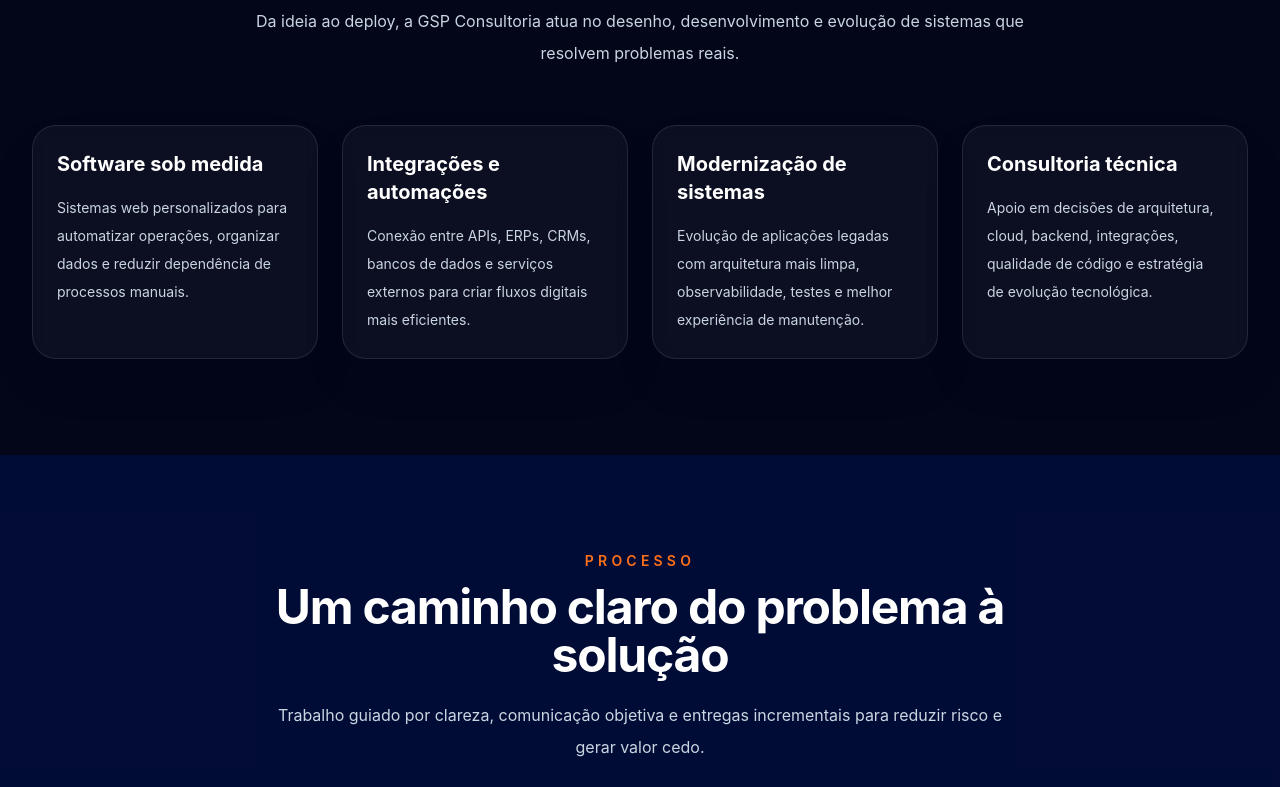
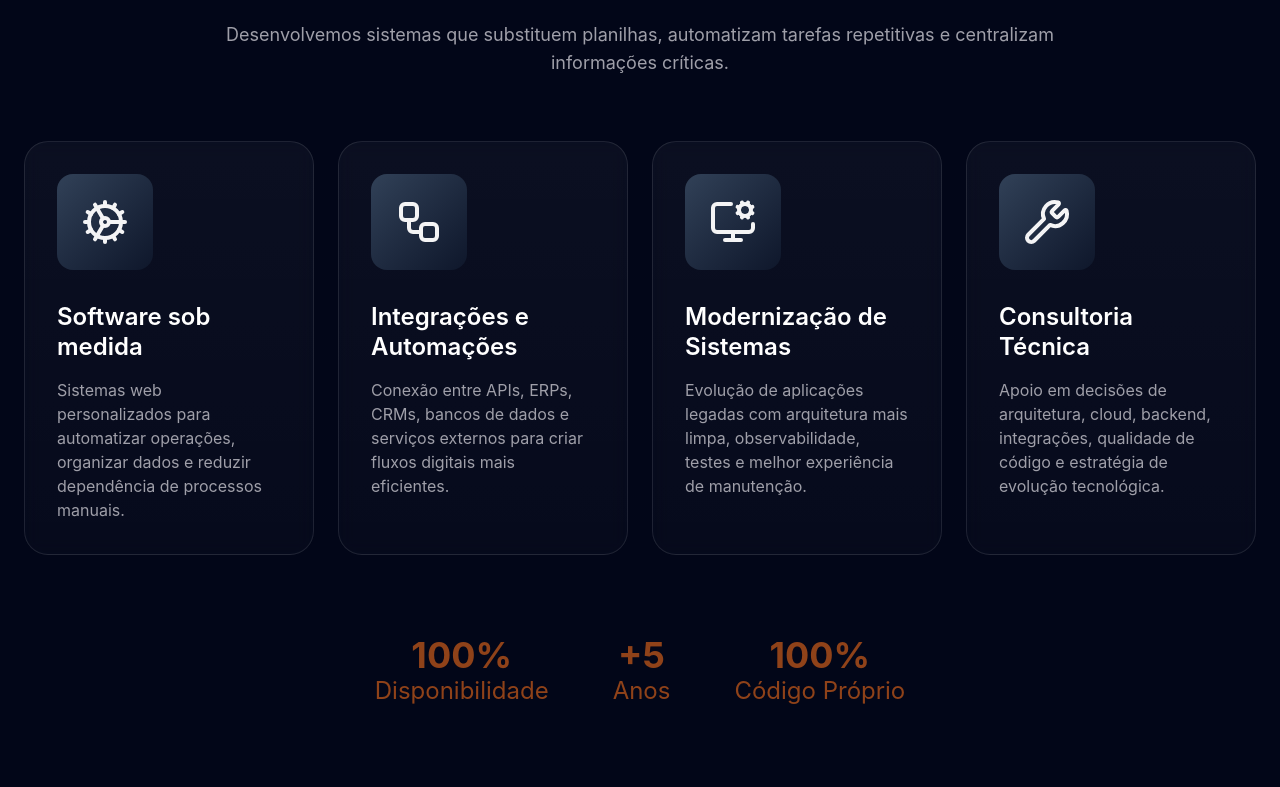
Before and after one commit to gsp-consultoria/gsp-website, a React (Vite) app: page / in a window 1280 px wide. Shown: the part 1013-1800 px from the top of the page. Built offline with nearby package versions, Linux system fonts and the light colour scheme.

Commit message:
feat: atualizacao secao services

```diff
--- a/src/components/sections/Services.tsx
+++ b/src/components/sections/Services.tsx
@@ -1,26 +1,114 @@
-import { services } from '../../data/services';
-import { Card } from '../ui/Card';
-import { Container } from '../ui/Container';
-import { SectionTitle } from '../ui/SectionTitle';
+import {
+  Cog,
+  Workflow,
+  MonitorCog,
+  Wrench,
+} from "lucide-react";
+
+const services = [
+  {
+    title: "Software sob medida",
+    description:
+      "Sistemas web personalizados para automatizar operações, organizar dados e reduzir dependência de processos manuais.",
+    icon: Cog,
+  },
+  {
+    title: "Integrações e Automações",
+    description:
+      "Conexão entre APIs, ERPs, CRMs, bancos de dados e serviços externos para criar fluxos digitais mais eficientes.",
+    icon: Workflow,
+  },
+  {
+    title: "Modernização de Sistemas",
+    description:
+      "Evolução de aplicações legadas com arquitetura mais limpa, observabilidade, testes e melhor experiência de manutenção.",
+    icon: MonitorCog,
+  },
+  {
+    title: "Consultoria Técnica",
+    description:
+      "Apoio em decisões de arquitetura, cloud, backend, integrações, qualidade de código e estratégia de evolução tecnológica.",
+    icon: Wrench,
+  },
+];
 
 export function Services() {
   return (
-    <section id="servicos" className="scroll-mt-24 py-24">
-      <Container>
-        <SectionTitle
-          eyebrow="Serviços"
-          title="Soluções digitais para operações mais eficientes"
-          description="Da ideia ao deploy, a GSP Consultoria atua no desenho, desenvolvimento e evolução de sistemas que resolvem problemas reais."
-        />
-        <div className="mt-14 grid gap-6 md:grid-cols-2 lg:grid-cols-4">
-          {services.map((service) => (
-            <Card key={service.title}>
-              <h3 className="text-xl font-bold text-white">{service.title}</h3>
-              <p className="mt-4 text-sm leading-7 text-slate-300">{service.description}</p>
-            </Card>
-          ))}
+    <section className="bg-[#020618] py-24 text-white" id="servicos">
+      <div className="container mx-auto px-6">
+        <span className="mb-8 block text-sm font-bold uppercase tracking-wider text-zinc-300">
+          Serviços
+        </span>
+
+        <div className="mx-auto max-w-4xl text-center">
+          <h2 className="text-4xl font-bold md:text-5xl">
+            Soluções digitais para operações mais eficientes
+          </h2>
+
+          <p className="mt-4 text-lg text-zinc-400">
+            Desenvolvemos sistemas que substituem planilhas,
+            automatizam tarefas repetitivas e centralizam
+            informações críticas.
+          </p>
         </div>
-      </Container>
+
+        <div className="mt-16 grid gap-6 md:grid-cols-2 xl:grid-cols-4">
+          {services.map((service) => {
+            const Icon = service.icon;
+
+            return (
+              <div
+                key={service.title}
+                className="group relative overflow-hidden rounded-3xl border border-white/10 bg-gradient-to-b from-white/[0.04] to-white/[0.02] p-8 backdrop-blur-sm transition-all duration-300 hover:-translate-y-2 hover:border-[#8F4219]/50 hover:shadow-[0_0_30px_rgba(143,66,25,0.25)]"
+              >
+                <div className="mb-8 flex h-24 w-24 items-center justify-center rounded-2xl bg-gradient-to-br from-slate-700 to-slate-900">
+                  <Icon
+                    size={48}
+                    className="text-zinc-100"
+                  />
+                </div>
+
+                <h3 className="mb-4 text-2xl font-semibold leading-tight">
+                  {service.title}
+                </h3>
+
+                <p className="text-zinc-400">
+                  {service.description}
+                </p>
+              </div>
+            );
+          })}
+        </div>
+
+        <div className="mt-20 flex flex-wrap items-center justify-center gap-16 text-center">
+          <div>
+            <h3 className="text-4xl font-bold text-[#8F4219]">
+              100%
+            </h3>
+            <p className="text-2xl text-[#8F4219]">
+              Disponibilidade
+            </p>
+          </div>
+
+          <div>
+            <h3 className="text-4xl font-bold text-[#8F4219]">
+              +5
+            </h3>
+            <p className="text-2xl text-[#8F4219]">
+              Anos
+            </p>
+          </div>
+
+          <div>
+            <h3 className="text-4xl font-bold text-[#8F4219]">
+              100%
+            </h3>
+            <p className="text-2xl text-[#8F4219]">
+              Código Próprio
+            </p>
+          </div>
+        </div>
+      </div>
     </section>
   );
 }
```
